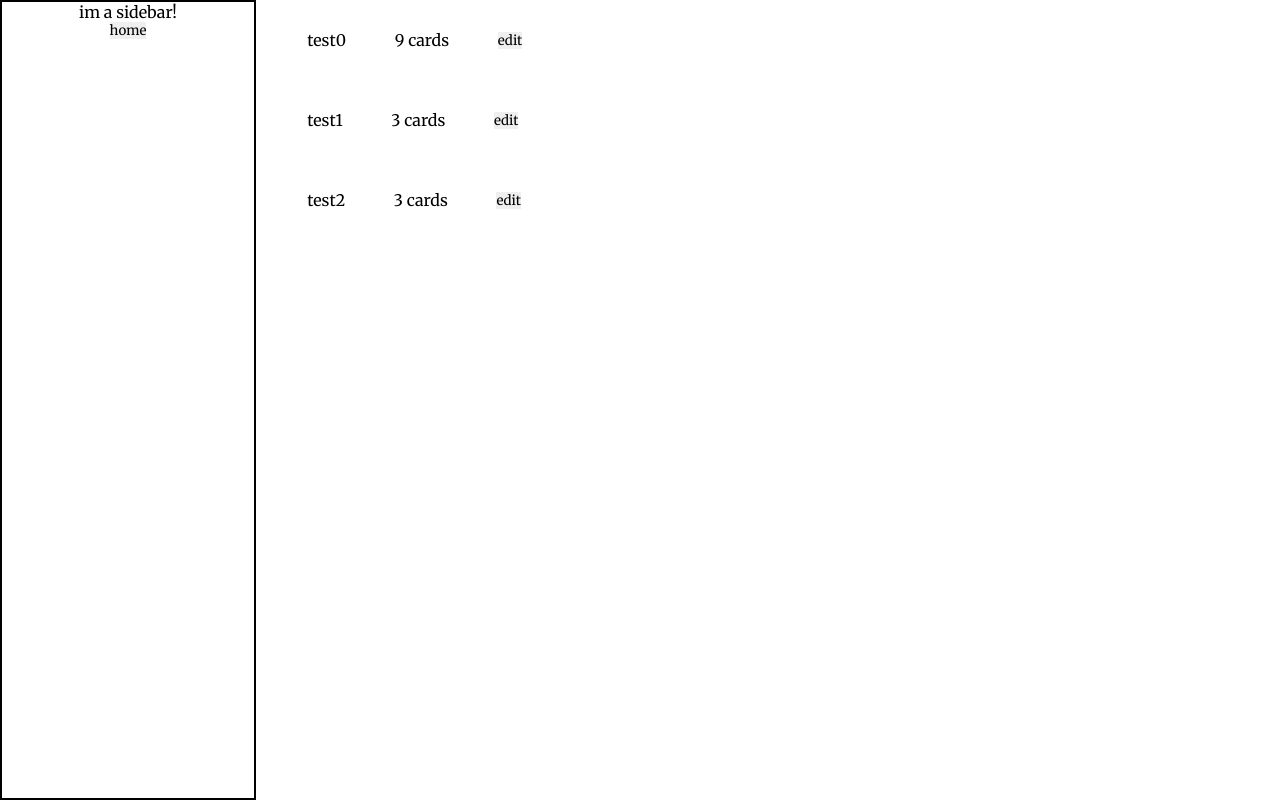
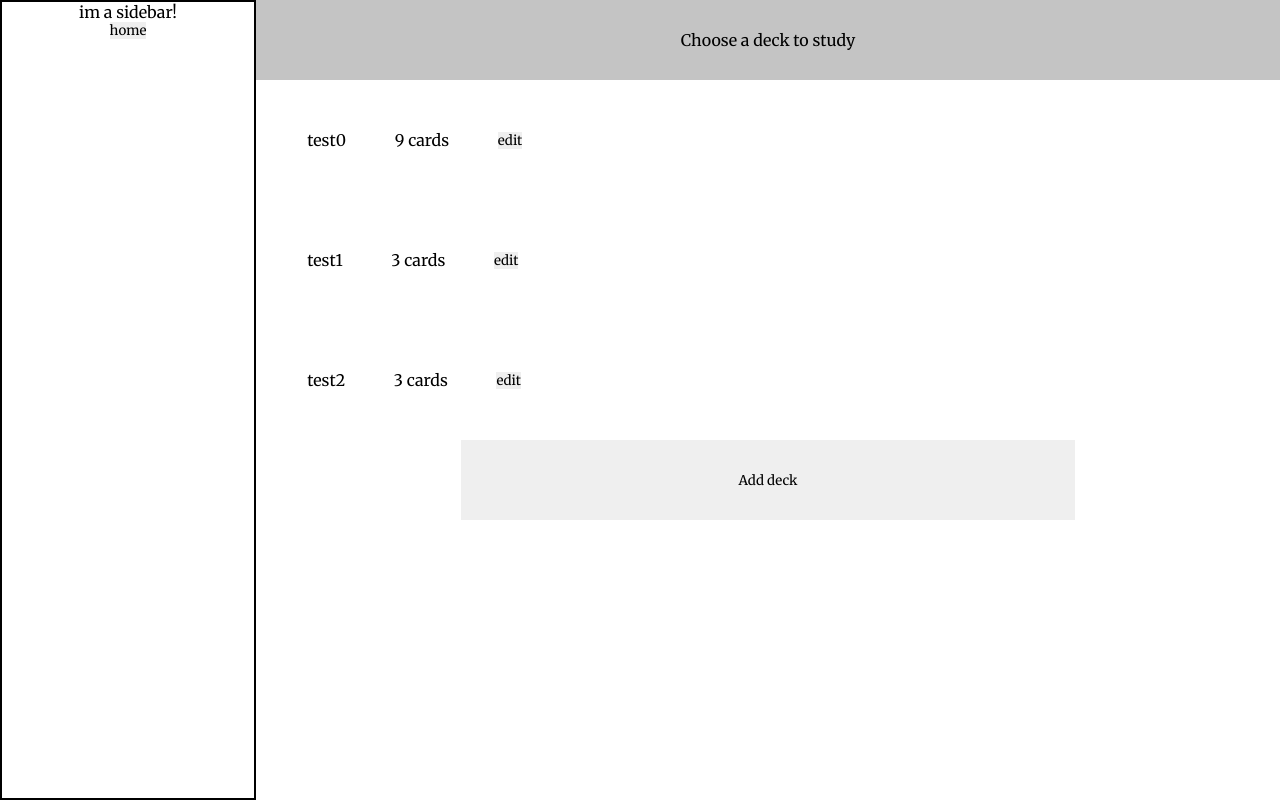
Before and after one commit to w1dering/w1dering.github.io, a React (Vite) app in the folder wild-card/: page / in a window 1280 px wide. Built offline with nearby package versions, Linux system fonts and the light colour scheme; no server answers.

Commit message:
added header to deck select and add deck button
to do: add renaming decks and checking for uniqueness in name

```diff
--- a/wild-card/src/App.tsx
+++ b/wild-card/src/App.tsx
@@ -167,6 +167,14 @@ const App = () => {
 	const [loading, setLoading] = useState(true);
 	const [data, setData] = useState(tempData);
 
+	const addDeck = () => {
+		setData((prevData) => {
+			const updatedData = [...prevData];
+			updatedData.push({name: `New Deck ${updatedData.length}`, deck: []});
+			return updatedData;
+		})
+	}
+
 	const updateData = (
 		deckName: string,
 		cardIndex: number,
@@ -311,6 +319,7 @@ const App = () => {
 									name: entry.name,
 									cards: entry.deck.length,
 								}))}
+								addDeck={addDeck}
 							/>
 						}
 					/>
--- a/wild-card/src/components/DeckList/DeckList.css
+++ b/wild-card/src/components/DeckList/DeckList.css
@@ -4,4 +4,24 @@
     flex-direction: column;
     justify-content: start;
     align-items: start;
+    overflow-y: auto;
 }
+
+#deck-list-header {
+    position: sticky;
+    z-index: 10;
+    top: 0;
+    background-color: #C4C4C4;
+    width: 100%;
+    flex: 0 0 10%;
+    display: flex;
+    justify-content: center;
+    align-items: center;
+}
+
+#deck-list-add-button {
+    width: 60%;
+    flex: 0 0 10%;
+    margin-bottom: 1%;
+    align-self: center;
+}
--- a/wild-card/src/components/DeckList/DeckList.tsx
+++ b/wild-card/src/components/DeckList/DeckList.tsx
@@ -1,4 +1,6 @@
+import Button from "../Button/Button";
 import DeckListEntry from "../DeckListEntry/DeckListEntry";
+import Header from "../Header/Header";
 
 import "./DeckList.css"
 
@@ -7,16 +9,18 @@ interface Props {
 		name: string,
 		cards: number;
 	}[];
+    addDeck: () => void;
 }
 
-const DeckList = ({ entries }: Props) => {
-
+const DeckList = ({ entries, addDeck }: Props) => {
 
     return(
         <div id="deck-list">
+            <Header id="deck-list-header" content="Choose a deck to study"/>
             {entries.map((deckListEntry) => (
                 <DeckListEntry name={deckListEntry.name} cards={deckListEntry.cards}/>
             ))}
+            <Button content="Add deck" id="deck-list-add-button" fn={addDeck}/>
         </div>
     )
 
--- a/wild-card/src/components/DeckListEntry/DeckListEntry.css
+++ b/wild-card/src/components/DeckListEntry/DeckListEntry.css
@@ -2,8 +2,8 @@
     display: flex;
     justify-content: start;
     align-items: center;
+    flex: 0 0 15%;
     gap: 5%;
     width: 100%;
-    height: 10%;
     padding-left: 5%;
 }
```
